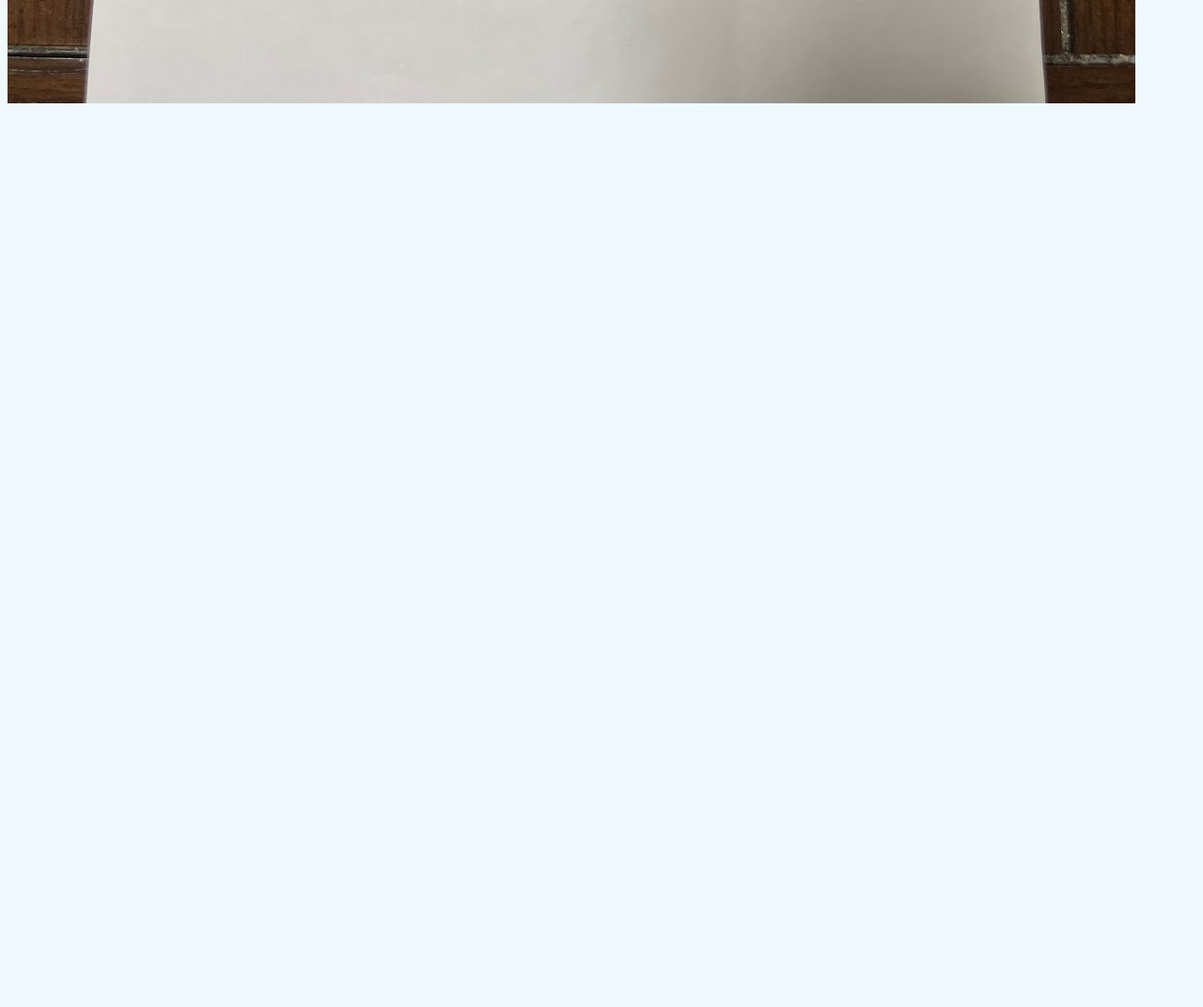
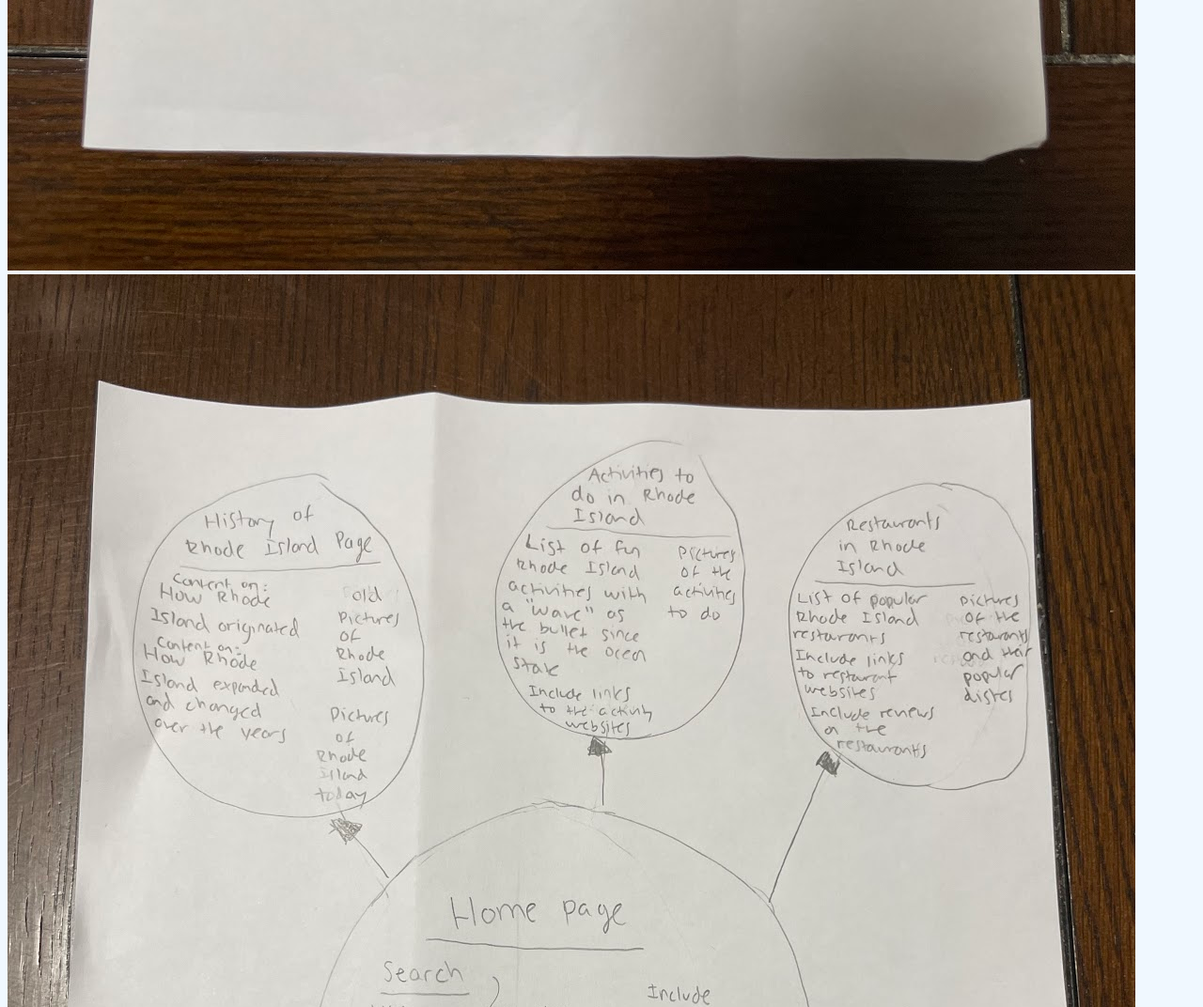
Before and after one commit to carolinereilly/Web-Tech-Project, a plain HTML site: page proposal.html in a window 1280 px wide. Shown: the part 1669-2741 px from the top of the page at 94% size. Before the commit the page ends 1969 px from the top, so only its background shows below. Drawn offline with Linux system fonts and the light colour scheme.

Commit message:
Update proposal.html
updated proposal.html

```diff
--- a/proposal.html
+++ b/proposal.html
@@ -40,7 +40,7 @@
     </ul>
 
     <img src="website-design/planning1.jpeg"/>
-    <img src="website-design/planning2.jpeg"/>
+    <img src="website-design/sitemap.jpeg"/>
 
 </body>
 </html>
```
